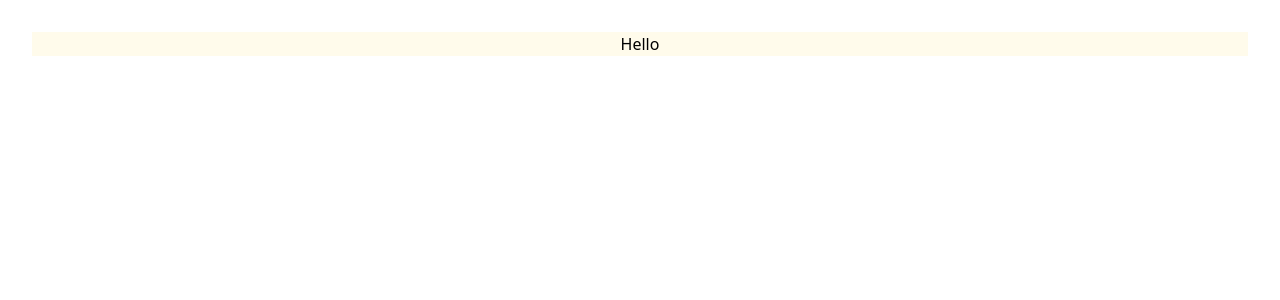
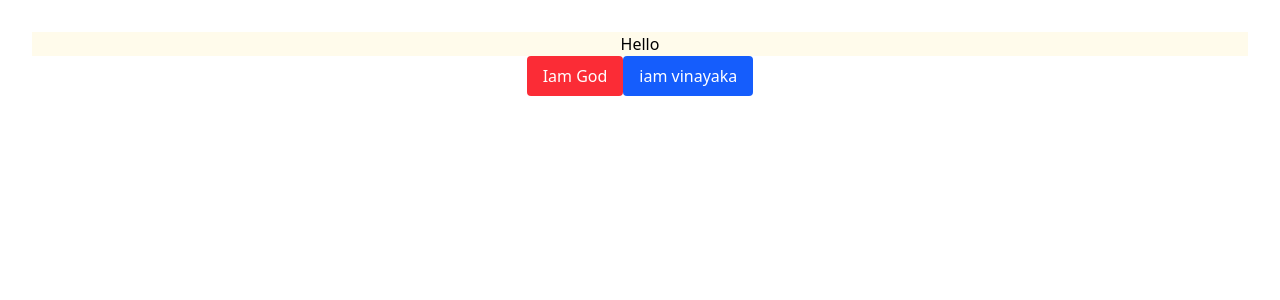
Before and after one commit to Navaneethmayya/Notes_Sharing_App, a React (Vite) app in the folder Notebook/: page / in a window 1280 px wide. Shown: the top 300 px of the page. Built offline with nearby package versions, Linux system fonts and the light colour scheme.

Commit message:
added buttons
Buttons with props label,varient,onClick

```diff
--- a/Notebook/package.json
+++ b/Notebook/package.json
@@ -10,9 +10,14 @@
     "preview": "vite preview"
   },
   "dependencies": {
+    "@emotion/react": "^11.14.0",
+    "@emotion/styled": "^11.14.1",
+    "@mui/material": "^7.3.2",
     "@tailwindcss/vite": "^4.1.12",
     "react": "^19.1.1",
+    "react-bootstrap": "^2.10.10",
     "react-dom": "^19.1.1",
+    "react-toastify": "^11.0.5",
     "tailwindcss": "^4.1.12"
   },
   "devDependencies": {
--- a/Notebook/src/App.jsx
+++ b/Notebook/src/App.jsx
@@ -1,18 +1,26 @@
-import { useState } from 'react'
-import reactLogo from './assets/react.svg'
-import viteLogo from '/vite.svg'
-import './App.css'
+import { useState } from "react";
+import "./App.css";
+import Button from "./Components/Button/Buttons"; //label,varient,onClick,disabled
+import { ToastContainer,toast } from 'react-toastify';
+
 
 function App() {
-  const [count, setCount] = useState(0)
+  const [count, setCount] = useState(0);
+
+  const type="";
 
   return (
     <>
-      <div className='bg-amber-50'>
+      <div className="bg-amber-50">
         <p>Hello</p>
-        </div>
+      </div>
+      <Button label="Iam God" variant="danger" onClick={()=>toast("god is Great!!!!!!!!!!!")} />
+      <Button type="submit" label="iam vinayaka"/>
+
+      <p></p>
+       <ToastContainer position="top-right" autoClose={2000} />
     </>
-  )
+  );
 }
 
-export default App
+export default App;
--- /dev/null
+++ b/Notebook/src/Components/Button/Buttons.tsx
@@ -0,0 +1,31 @@
+import React from "react";
+import { ToastContainer, toast } from 'react-toastify';
+
+function Button({ label,type, onClick, variant = "primary", disabled = false }) {
+  // Base button style
+  const baseStyle = "px-4 py-2 rounded text-white font-medium transition";
+
+  // Simple variant styles
+  const styles = {
+    primary: "bg-blue-600 hover:bg-blue-700",
+    secondary: "bg-gray-500 hover:bg-gray-600",
+    danger: "bg-red-500 hover:bg-red-600",
+  };
+
+  return (
+    <button
+      onClick={onClick}
+      disabled={disabled}
+      type={type}
+      className={`
+        ${baseStyle}
+        ${styles[variant]}
+        ${disabled ? "opacity-50 cursor-not-allowed" : ""}
+      `}
+    >
+      {label}
+    </button>
+  );
+}
+
+export default Button;
```
Also changed, not shown: 1 other file (tests, documents, lock files or other folders).
